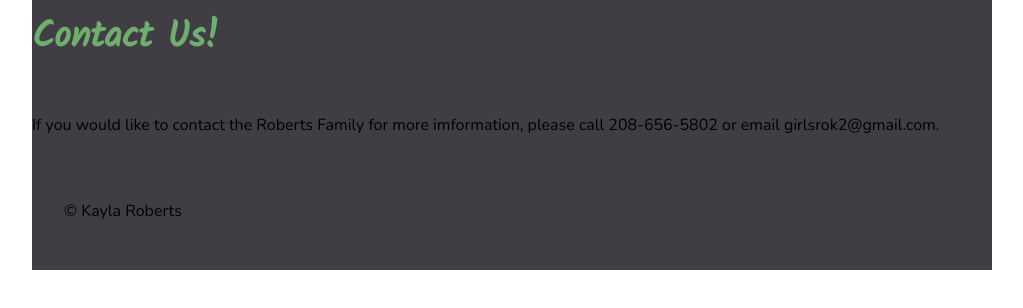
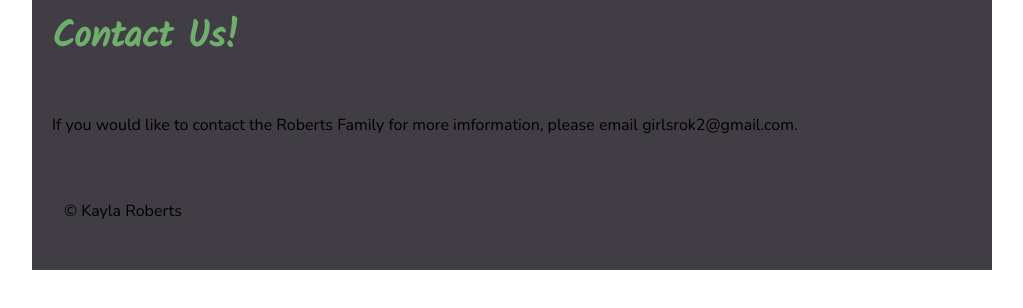
Before and after one commit to kaylalr/westidahowesties, a plain HTML site: page contact.html in a window 1280 px wide. Shown: the part 134-442 px from the top of the page, without its empty margins (128-1151 px from the left). Drawn offline with nearby package versions, Linux system fonts and the light colour scheme.

```diff
--- a/contact.html
+++ b/contact.html
@@ -46,9 +46,9 @@
                 </ul>
             </nav>
         </header>
-        <main>
+        <main class="padding">
             <h1>Contact Us!</h1>
-            <p>If you would like to contact the Roberts Family for more imformation, please call 208-656-5802 or email girlsrok2@gmail.com.</p>
+            <p>If you would like to contact the Roberts Family for more imformation, please email girlsrok2@gmail.com.</p>
         </main>
         <footer id="footer">
             <!--
--- a/main.css
+++ b/main.css
@@ -8,6 +8,10 @@
         margin: 0 auto;
         font-family: "Nunito", "Arial", sans-serif;
         background-color: #403D44;
+    }
+
+    .padding {
+        padding-left: 20px;
     }
 
     img {
@@ -44,9 +48,10 @@
         position: relative;
     }
 
-#banner{
-    width: 100%;
-}
+    #banner {
+        width: 100%;
+    }
+
     #title {
         margin-bottom: .2em;
     }
@@ -130,7 +135,7 @@
         padding: 1.3em;
     }
 
-/*  This didn't work.  I was trying to get the second puppy picture smaller.
+    /*  This didn't work.  I was trying to get the second puppy picture smaller.
     .home-pictures {
         max-height: 400px;
     }
```
Also changed, not shown: blog.html (+1 -1 lines), faq.html (+1 -1 lines), puppies.html (+2 -2 lines).
